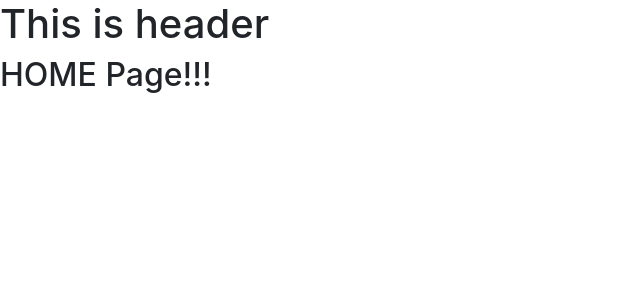
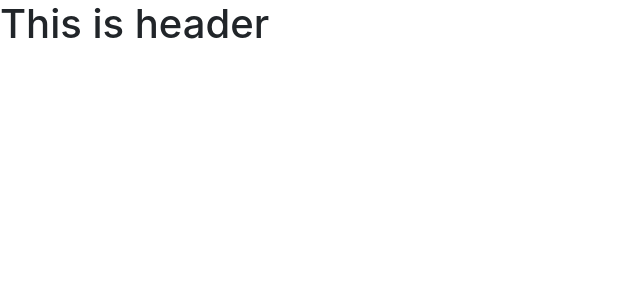
Before and after one commit to alamgirakash2000/09-amazone-clone, a React (Create React App) app: page / in a window 1280 px wide. Shown: the top 300 px of the page, without its empty margins (0-640 px from the left). Built offline with nearby package versions, Linux system fonts and the light colour scheme.

Commit message:
routing problem fixed

```diff
--- a/package.json
+++ b/package.json
@@ -2,7 +2,7 @@
   "name": "09-amazom-clone",
   "version": "0.1.0",
   "private": true,
-  "homepage": "https://alamgirakash2000.github.io/",
+  "homepage": "https://alamgirakash2000.github.io/09-amazone-clone/",
   "dependencies": {
     "@testing-library/jest-dom": "^4.2.4",
     "@testing-library/react": "^9.3.2",
--- a/src/App.js
+++ b/src/App.js
@@ -10,13 +10,13 @@ function App() {
       <div className="app">
         <Header />
         <Switch>
-          <Route path="/checkout">
+          <Route path="/09-amazone-clone/checkout">
             <h2>Wait for the Checkout Page</h2>
           </Route>
-          <Route path="/login">
+          <Route path="/09-amazone-clone/login">
             <h2>Wait for the Login Page</h2>
           </Route>
-          <Route path="/">
+          <Route path="/09-amazone-clone/">
             <h2>HOME Page!!!</h2>
           </Route>
         </Switch>
```
